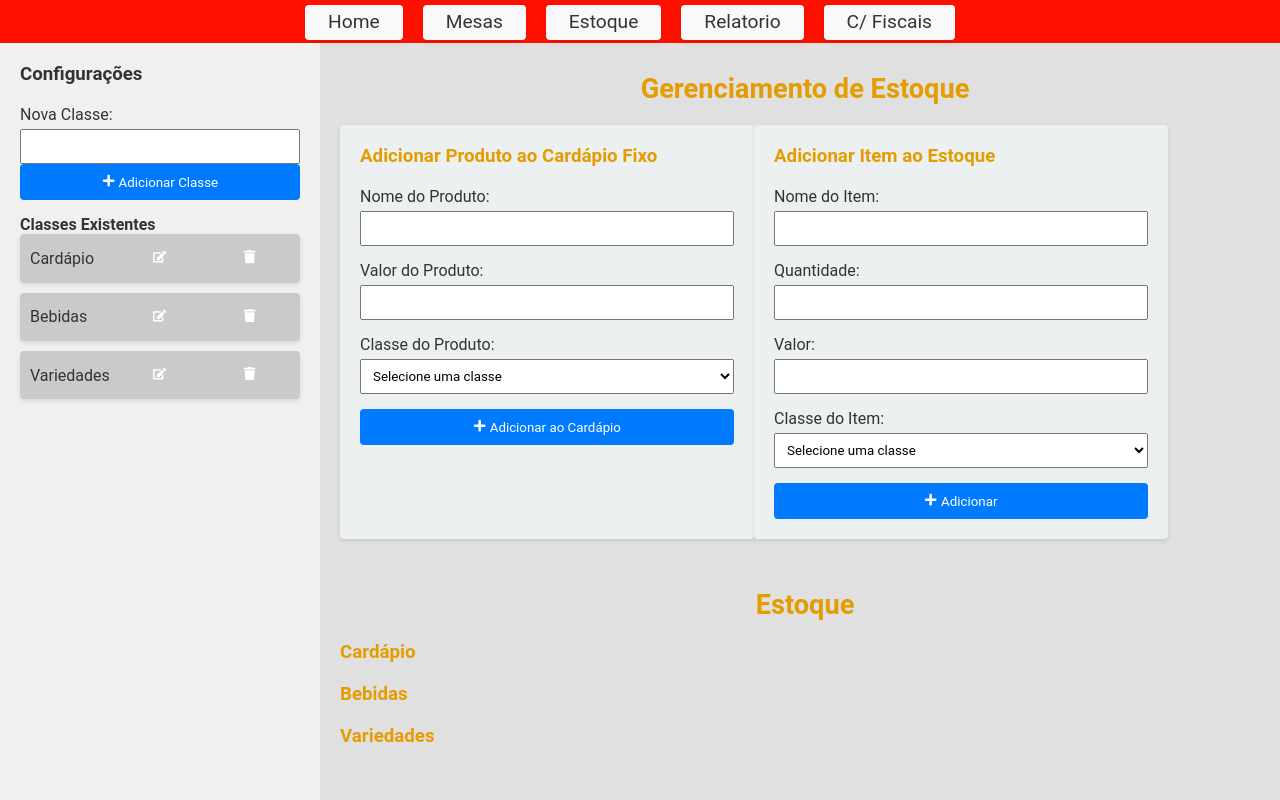
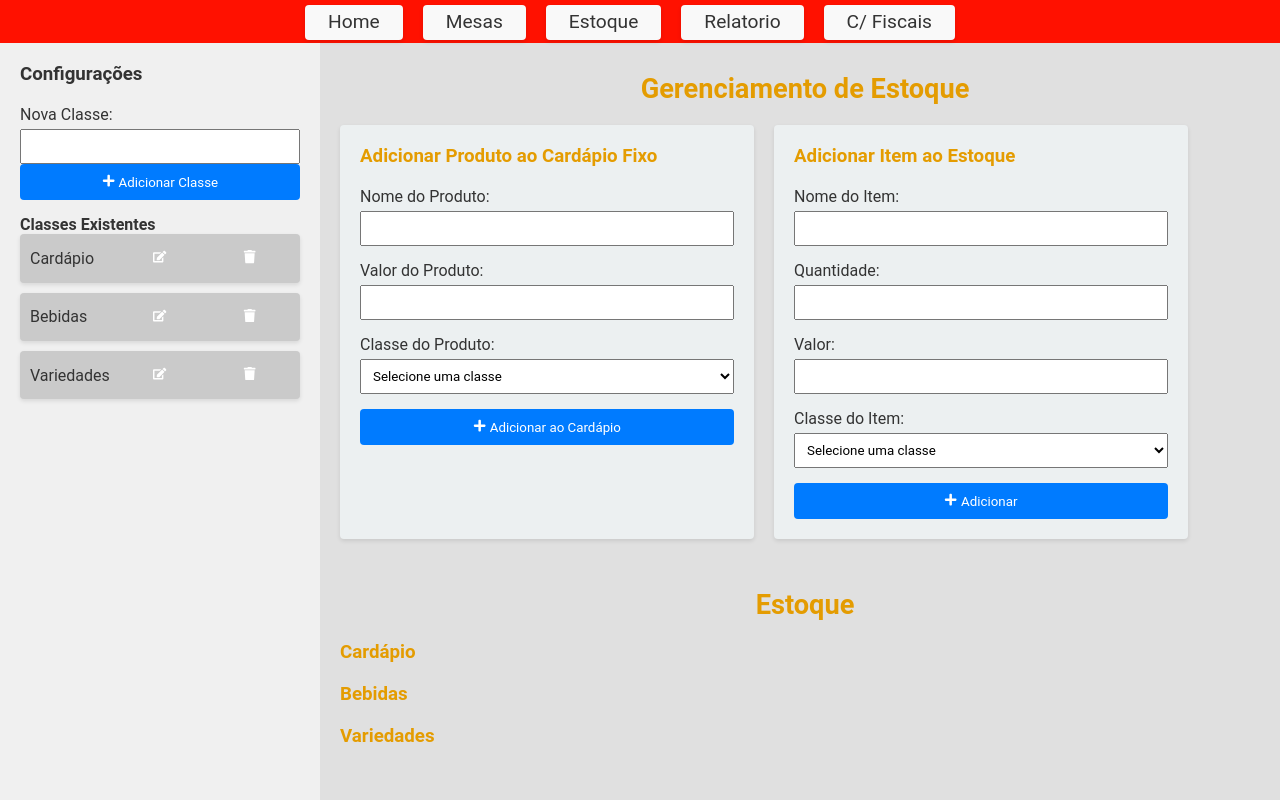
Before and after one commit to MateusProDev/sigpar, a React (Create React App) app in the folder my-app/: page /estoque in a window 1280 px wide. Shown: the top 800 px of the page. Built offline with nearby package versions, Linux system fonts and the light colour scheme; sample sign-in values are in the browser's storage.

Commit message:
add estilo o input da data da pesquisa de nota para 100%

```diff
--- a/my-app/src/components/Estoque/Estoque.css
+++ b/my-app/src/components/Estoque/Estoque.css
@@ -185,6 +185,7 @@
   .estoque-section {
     width: 45%;
     padding: 20px;
+    margin-right: 20px;
     background-color: #ecf0f1;
     border-radius: 4px;
     box-shadow: 0 2px 4px rgba(0, 0, 0, 0.1);
--- a/my-app/src/components/NotasFiscais/NotasFiscais.css
+++ b/my-app/src/components/NotasFiscais/NotasFiscais.css
@@ -28,6 +28,7 @@ body {
   }
 
   .input-pesquisa {
+    width: 100%;
     padding: 10px;
     border-radius: 5px;
     border: 1px solid #ccc;
```
